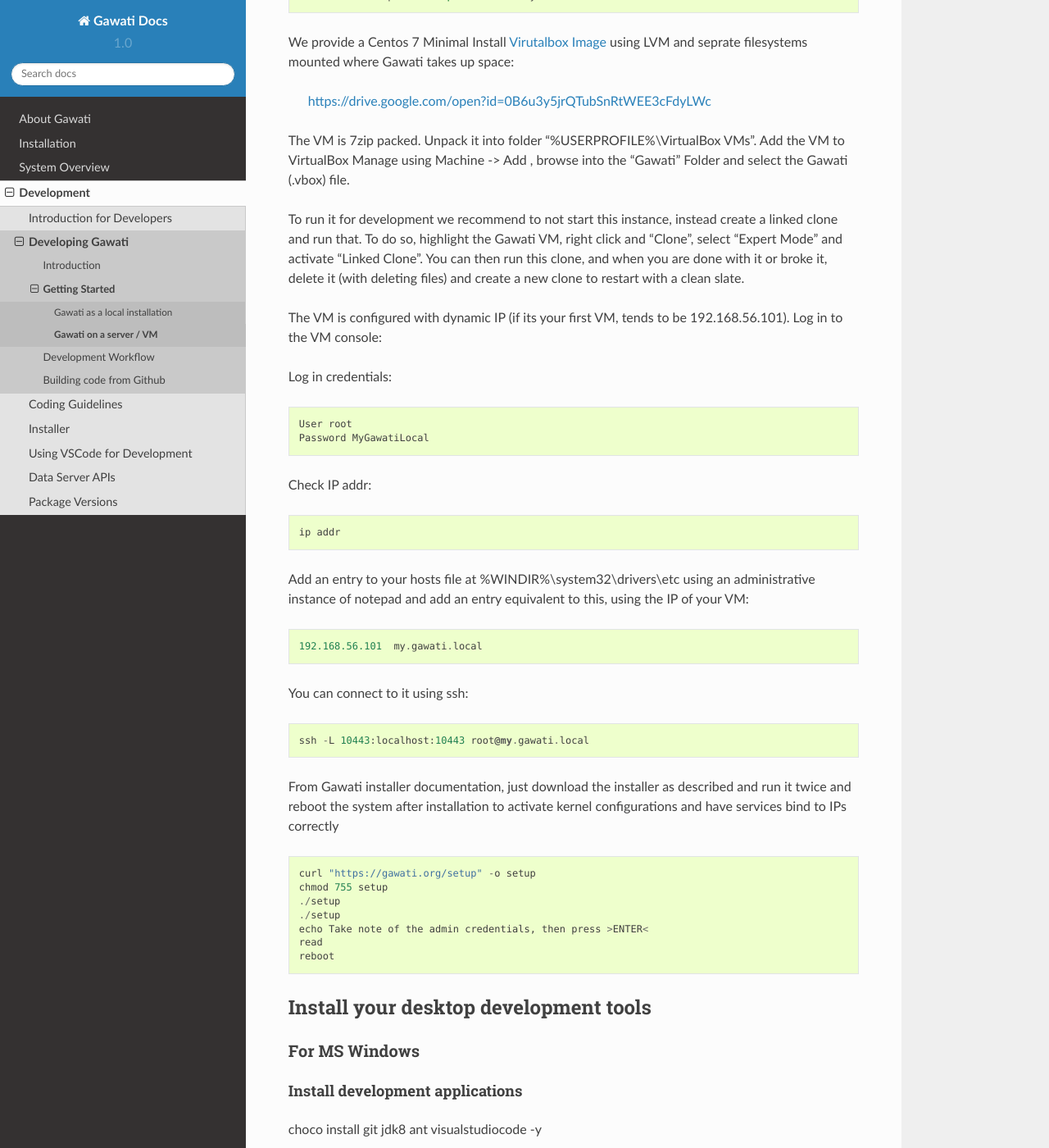
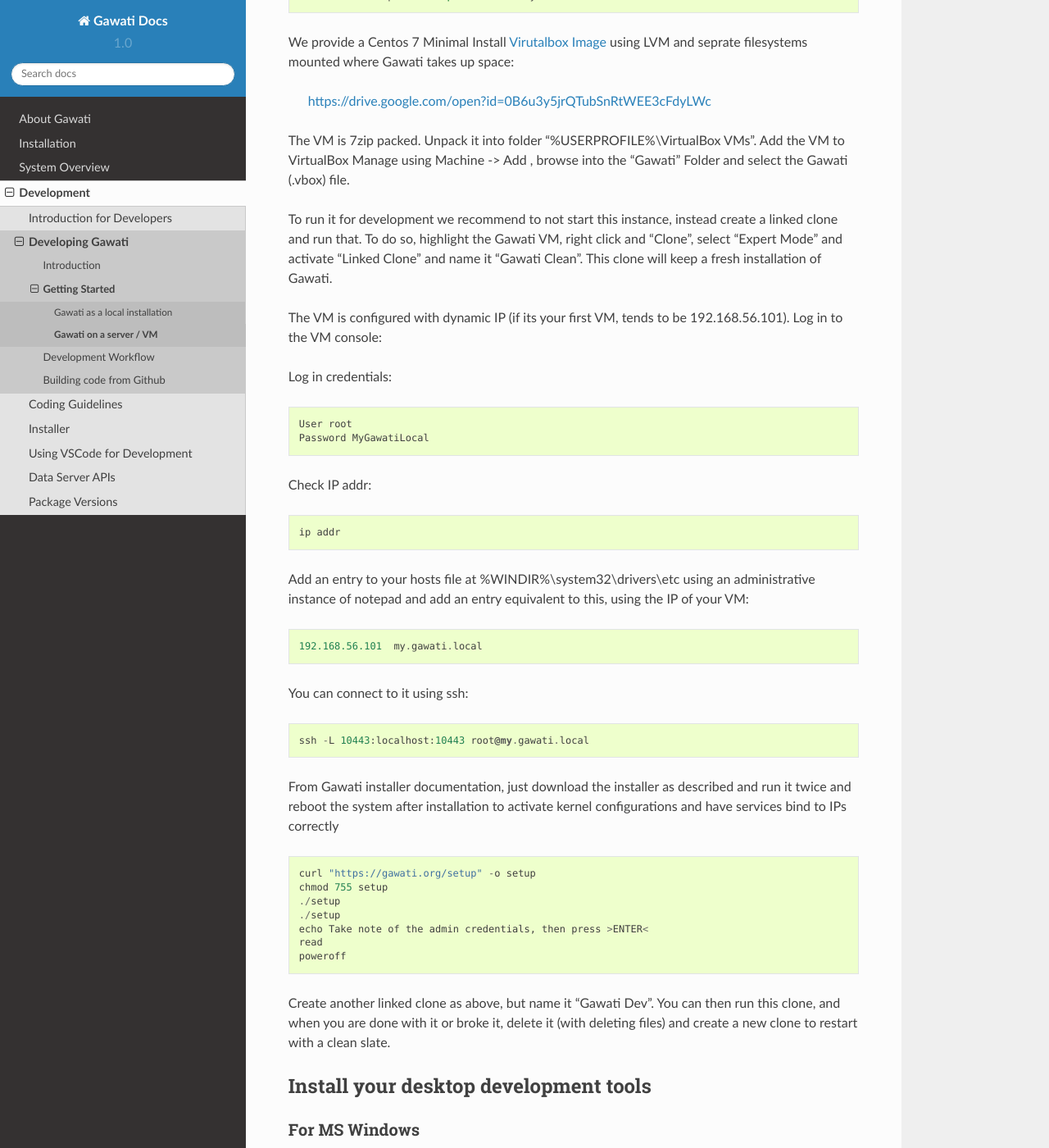
Before and after one commit to gawati/gawati-docs, a Sphinx documentation site: the page built from docs/source/development/dev-env-vm.rst, in a window 1280 px wide and 1400 px high, scrolled down 945 px. Shown: the whole window at 82% size. Built offline with Sphinx 7.4.7 and the Read the Docs theme 2.0.0, drawn with Linux system fonts in a browser that asks for light colours.

Commit message:
Recommend addiitonal development clone to reduce reinstallation effort

```diff
--- a/docs/source/development/dev-env-vm.rst
+++ b/docs/source/development/dev-env-vm.rst
@@ -53,9 +53,8 @@ Folder and select the Gawati (.vbox) file.
 
 To run it for development we recommend to not start this instance, instead create
 a linked clone and run that. To do so, highlight the Gawati VM, right click and
-"Clone", select "Expert Mode" and activate "Linked Clone". You can then run this
-clone, and when you are done with it or broke it, delete it (with deleting files)
-and create a new clone to restart with a clean slate.
+"Clone", select "Expert Mode" and activate "Linked Clone" and name it "Gawati Clean".
+This clone will keep a fresh installation of Gawati.
 
 The VM is configured with dynamic IP (if its your first VM, tends to be 192.168.56.101).
 Log in to the VM console:
@@ -89,7 +88,11 @@ to activate kernel configurations and have services bind to IPs correctly ::
   ./setup
   echo Take note of the admin credentials, then press >ENTER<
   read
-  reboot
+  poweroff
+
+Create another linked clone as above, but name it "Gawati Dev".
+You can then run this clone, and when you are done with it or broke it, delete it
+(with deleting files) and create a new clone to restart with a clean slate.
 
 
 Install your desktop development tools
```
